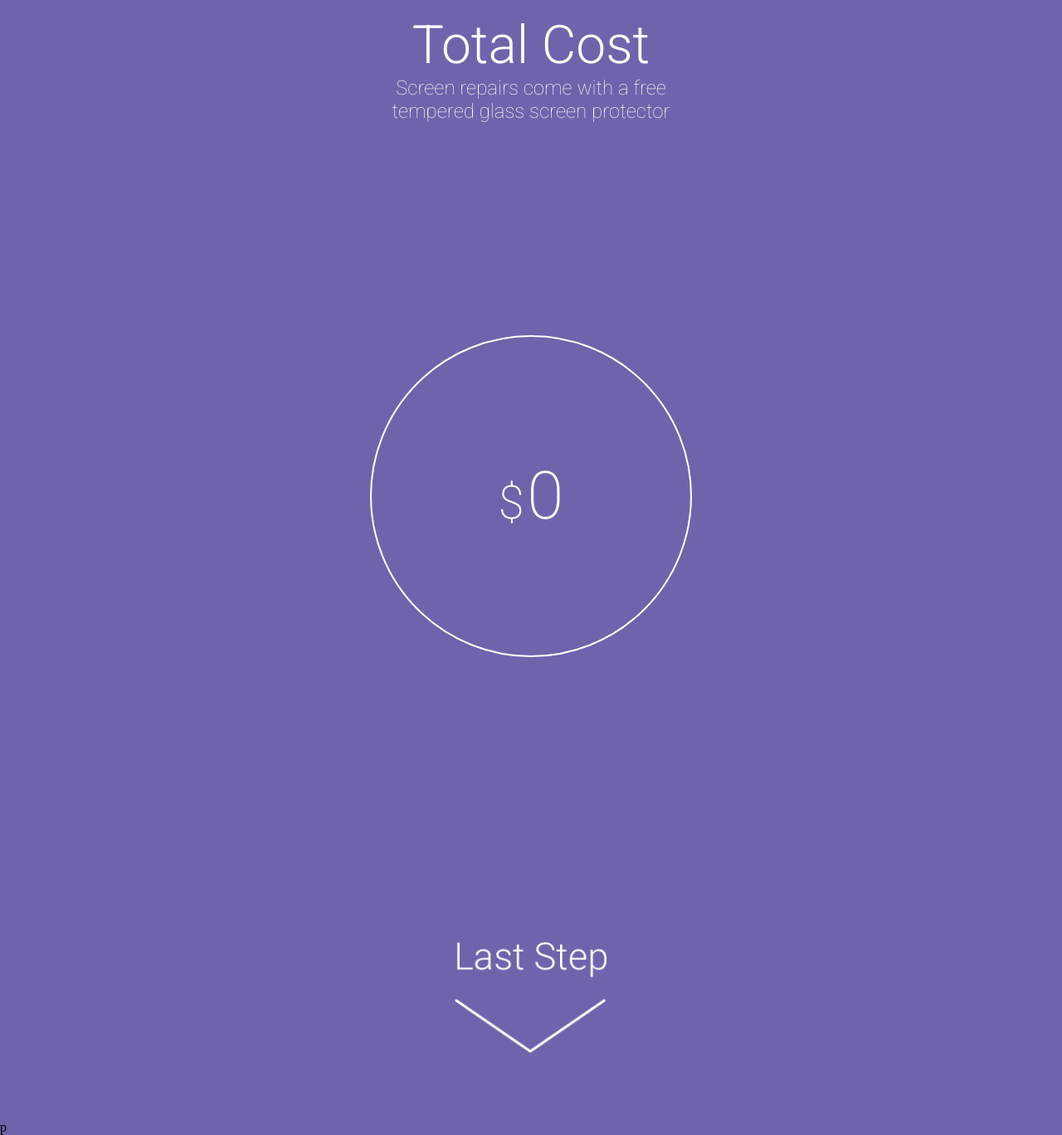
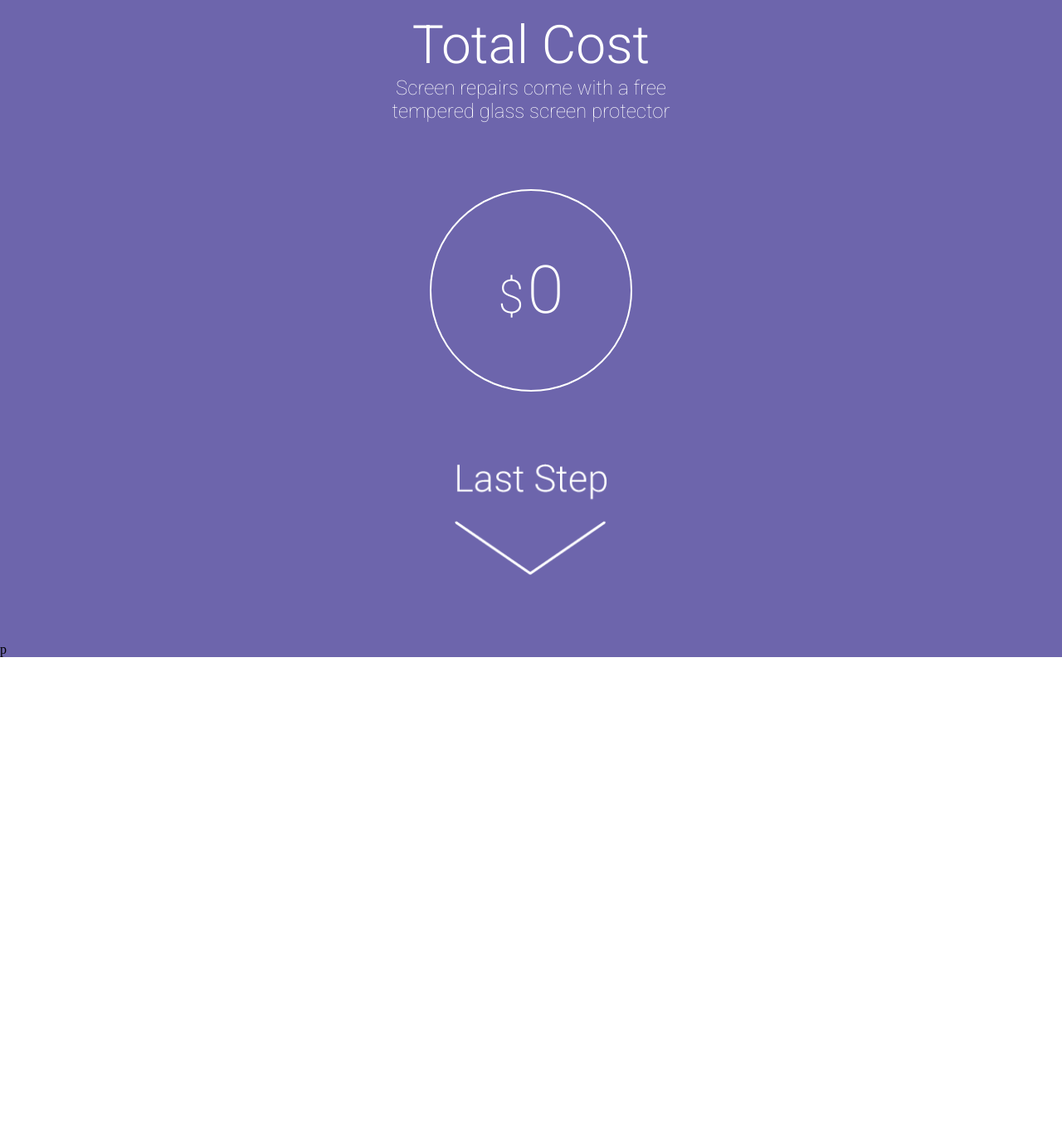
Before and after one commit to jessepelzar/Phonofixbu, a PHP site: page / in a window 1280 px wide. Shown: the part 4438-5806 px from the top of the page at 83% size. After the commit the page ends 5230 px from the top, so only its background shows below. Run offline with PHP 8.4, Linux system fonts and the light colour scheme; some libraries are stand-ins or nearby versions.

Commit message:
test 2.2

```diff
--- a/styles/stylesheet.css
+++ b/styles/stylesheet.css
@@ -154,13 +154,21 @@ p5 {
 p6 {
   line-height: 20vw;
   font-size: 7vh;
+  text-align: center;
+  font-family: 'Roboto', sans-serif;
+  font-weight: 200;
+  color: White;
   position: relative;
 }
 
 p7 {
-  line-height: 30vw;
+  line-height: 30vh;
   font-size: 10vh;
   position: relative;
+  text-align: center;
+  font-family: 'Roboto', sans-serif;
+  font-weight: 200;
+  color: White;
 }
 
 #logo {
@@ -338,17 +346,13 @@ float: 6vw right;
 
 #price_display {
   margin: 0 auto;
-  margin-top: 20vw;
-  margin-bottom: 20vw;
+  margin-top: 10vh;
+  margin-bottom: 10vh;
   border-radius: 100%;
-  width: 30vw;
-  height: 30vw;
+  width: 30vh;
+  height: 30vh;
   border: 2px solid;
   border-color: White;
-  text-align: center;
-  font-family: 'Roboto', sans-serif;
-  font-weight: 200;
-  color: White;
   display: block;
 }
 
@@ -356,7 +360,6 @@ float: 6vw right;
   width: 30%;
   max-width: 200px;
   margin: 0 auto;
-  margin-top: 10vh;
   margin-bottom: 10vh;
 }
 
```
